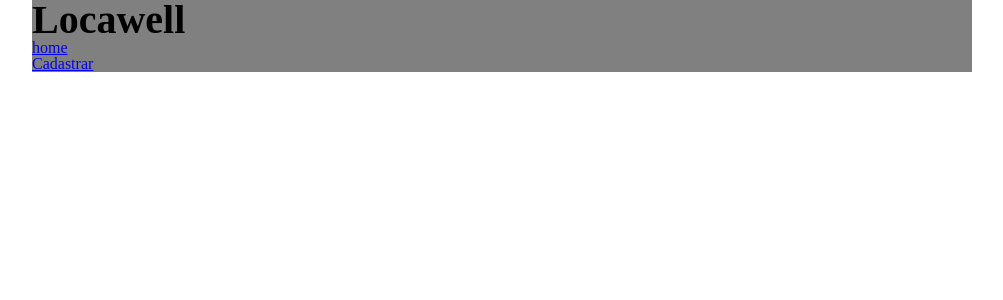
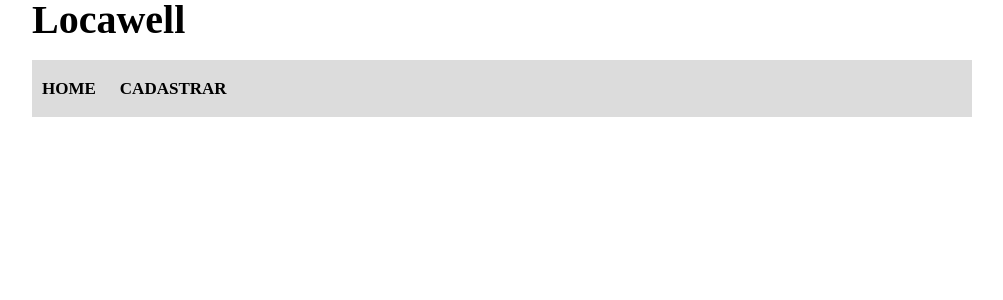
Before and after one commit to wellz3280/locawell, a PHP site: page / in a window 1280 px wide. Shown: the top 300 px of the page, without its empty margins (138-1141 px from the left). Run offline with PHP 8.4, Linux system fonts and the light colour scheme.

Commit message:
estilisando links e posicionando nav

```diff
--- a/media/css/style.css
+++ b/media/css/style.css
@@ -4,12 +4,11 @@ body{
 
 header{
 	background: ;
-
 	margin: 0 auto;
 }
 .topo{
 	width:940px;
-	background:gray;
+	background:;
 	margin: 0 auto;
 }
 .topo h1{
@@ -17,3 +16,25 @@ header{
 	font-weight: bold;
 
 }
+nav ul{
+	background: #dcdcdc;
+	margin-top: 20px;
+}
+
+nav ul a{
+	text-decoration: none;
+	font-size:17px;
+	text-transform: uppercase;
+	font-weight: bold;
+	color: #000000;
+}
+nav ul a:hover{
+	color: #ffffff;
+	text-decoration:underline;
+}
+
+nav li{
+	padding: 10px 0;
+	margin: 10px 10px ;
+	display: inline-block;
+}
```
